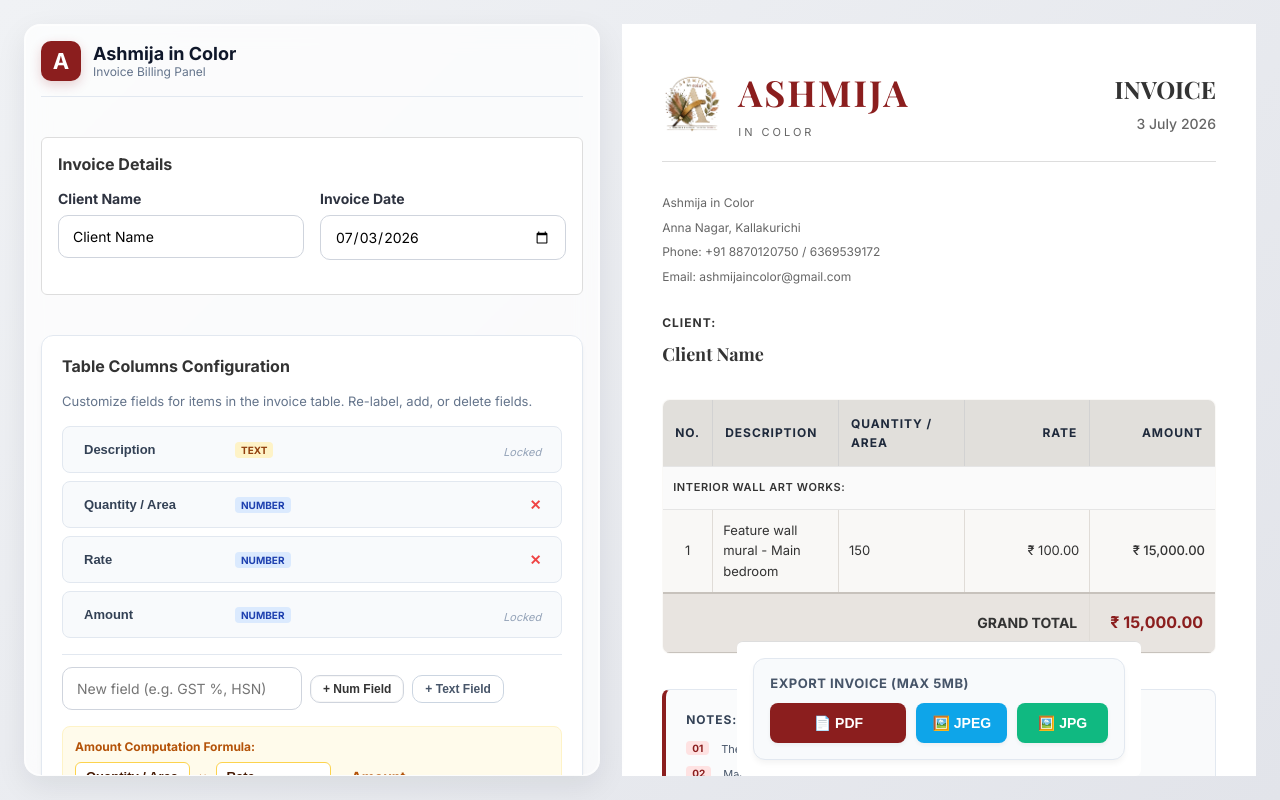
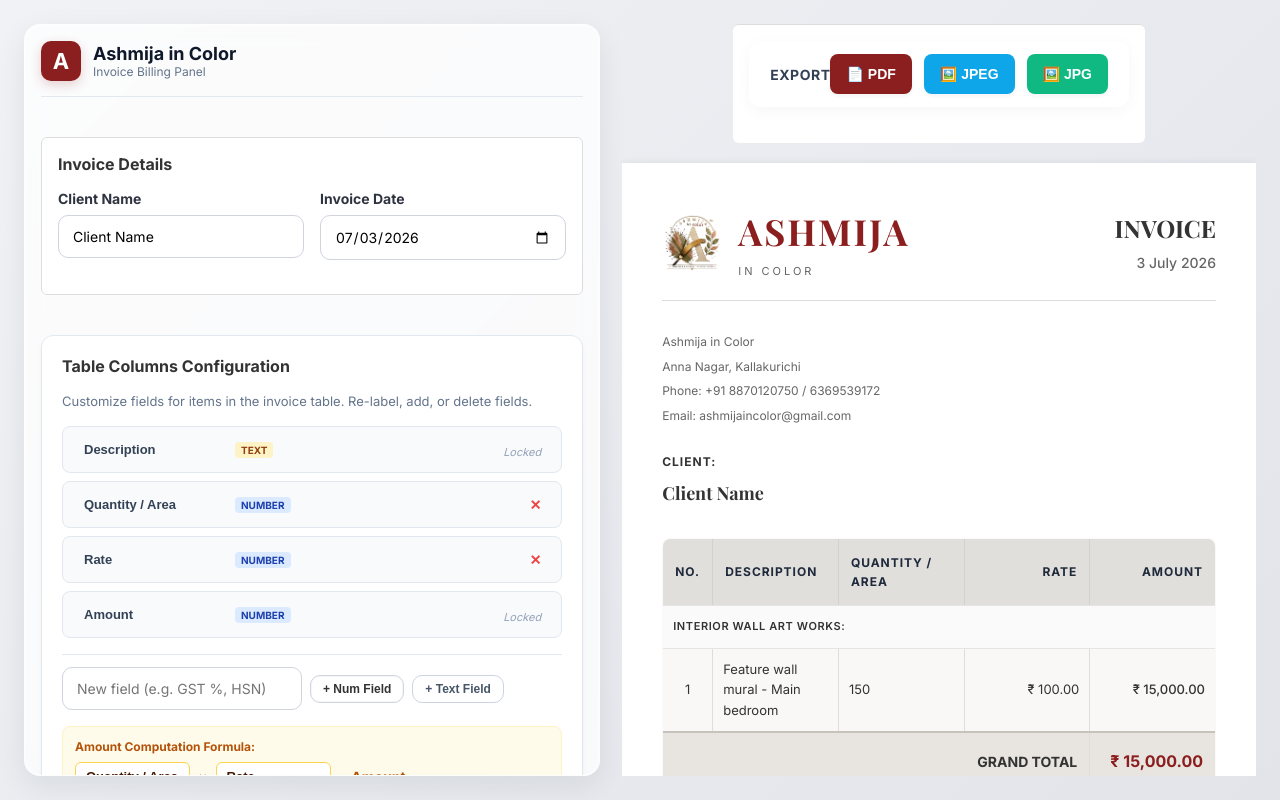
Before and after one commit to vkavi0607/ashmijaincolor-invoice, a React (Vite) app: page / in a window 1280 px wide. Built offline with nearby package versions, Linux system fonts and the light colour scheme; a web font is replaced by a local one.

Commit message:
Redesign export buttons as a sticky top action bar

```diff
--- a/src/App.jsx
+++ b/src/App.jsx
@@ -228,6 +228,14 @@
 
       {/* ====== RIGHT PANEL: PREVIEW & DOWNLOAD ====== */}
       <div className="preview-panel">
+        <div className="download-button-container">
+          <DownloadButton
+            clientName={invoiceState.clientName}
+            isValid={invoiceState.isValid}
+            invoiceState={invoiceState}
+          />
+        </div>
+
         <InvoicePreview
           clientName={invoiceState.clientName}
           invoiceDate={invoiceState.invoiceDate}
@@ -236,14 +244,6 @@
           grandTotal={invoiceState.grandTotal}
           columns={invoiceState.columns}
         />
-
-        <div className="download-button-container">
-          <DownloadButton
-            clientName={invoiceState.clientName}
-            isValid={invoiceState.isValid}
-            invoiceState={invoiceState}
-          />
-        </div>
       </div>
     </div>
   )
--- a/src/components/DownloadButton.jsx
+++ b/src/components/DownloadButton.jsx
@@ -37,9 +37,9 @@
 
 
   return (
-    <div className="download-group-container">
-      <div className="download-group-title">Export Invoice (Max 5MB)</div>
-      <div className="download-buttons-row">
+    <div className="top-action-bar">
+      <div className="action-bar-title">Export</div>
+      <div className="action-buttons-row">
         <button
           className="download-btn-item pdf-btn"
           onClick={() => handleDownload('pdf')}
@@ -65,7 +65,6 @@
           🖼️ JPG
         </button>
       </div>
-
     </div>
   )
 }
--- a/src/styles/invoice.css
+++ b/src/styles/invoice.css
@@ -1709,34 +1709,47 @@
   text-align: right !important;
 }
 
-/* Download Group Layout */
-.download-group-container {
-  background-color: #f8fafc;
-  border: 1px solid #e2e8f0;
+/* Top Action Bar (Export) */
+.top-action-bar {
+  display: flex;
+  align-items: center;
+  justify-content: space-between;
+  background: rgba(255, 255, 255, 0.85);
+  backdrop-filter: blur(12px);
+  -webkit-backdrop-filter: blur(12px);
+  border: 1px solid rgba(255, 255, 255, 0.5);
   border-radius: 12px;
-  padding: 16px;
+  padding: 12px 20px;
   width: 100%;
-  box-shadow: 0 4px 6px -1px rgba(0, 0, 0, 0.05);
-}
-
-.download-group-title {
-  font-size: 13px;
+  margin-bottom: 20px;
+  box-shadow: 0 4px 16px rgba(15, 23, 42, 0.04), inset 0 0 0 1px rgba(255, 255, 255, 0.8);
+  position: sticky;
+  top: 0;
+  z-index: 10;
+}
+
+.action-bar-title {
+  font-size: 14px;
   font-weight: 700;
-  color: #475569;
-  margin-bottom: 12px;
+  color: #334155;
   text-transform: uppercase;
   letter-spacing: 0.5px;
 }
 
-.download-buttons-row {
-  display: grid;
-  grid-template-columns: 1.5fr 1fr 1fr;
-  gap: 10px;
+.action-buttons-row {
+  display: flex;
+  gap: 12px;
 }
 
 @media (max-width: 480px) {
-  .download-buttons-row {
-    grid-template-columns: 1fr;
+  .top-action-bar {
+    flex-direction: column;
+    gap: 12px;
+    padding: 12px;
+  }
+  .action-buttons-row {
+    width: 100%;
+    justify-content: space-between;
   }
 }
 
```
